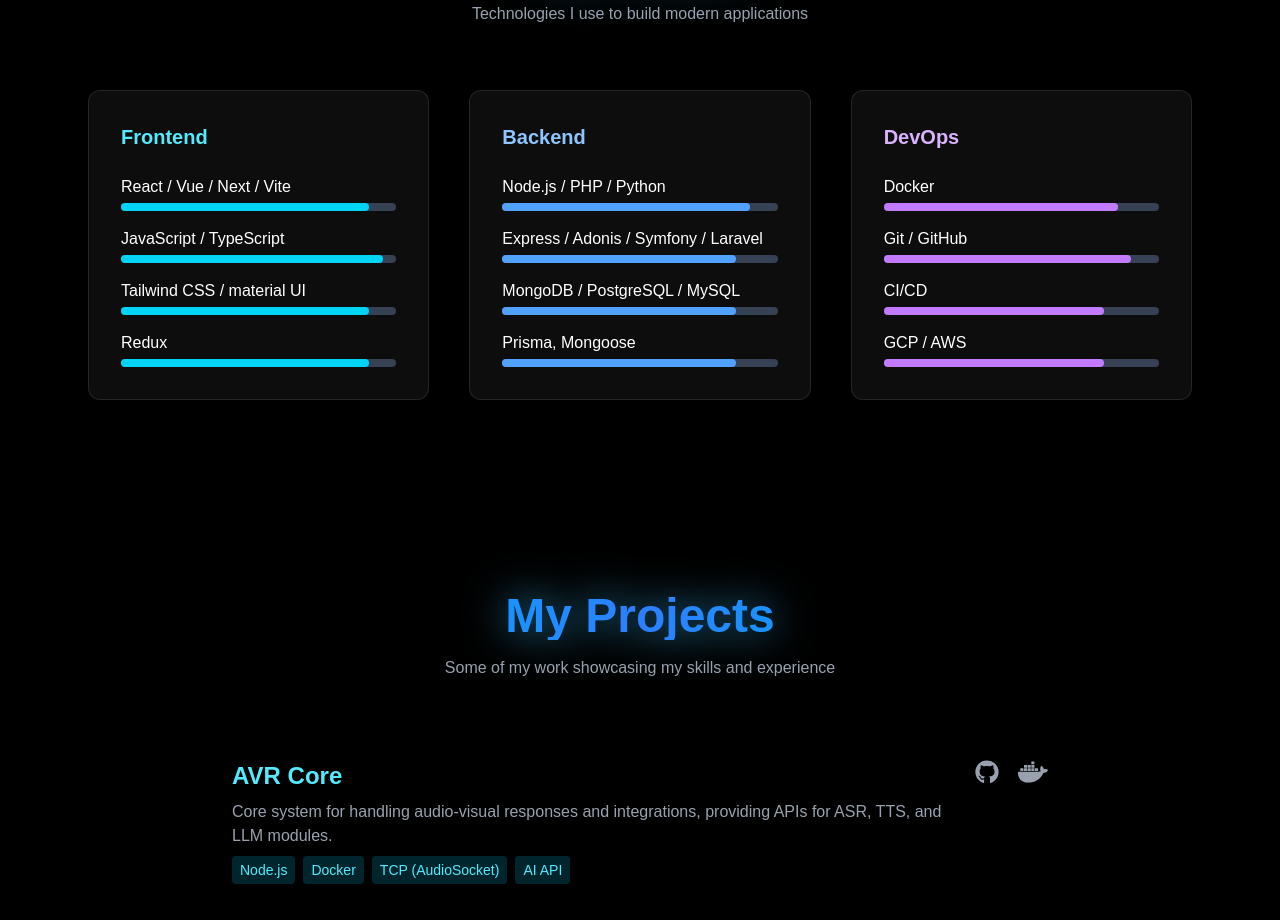
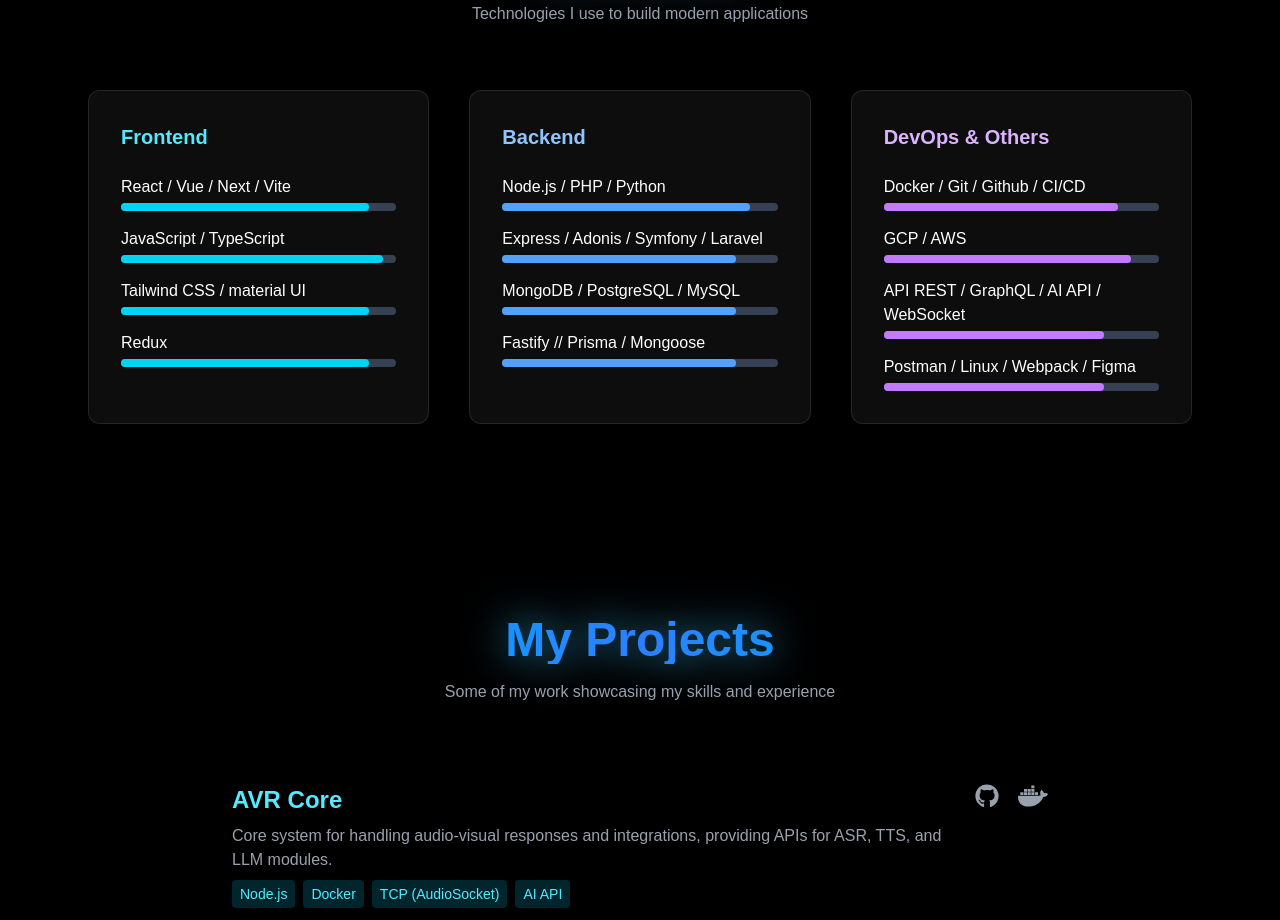
Before and after one commit to Mirindra-lan/Portfolio, a Next.js app: page / in a window 1280 px wide. Shown: the part 2240-3160 px from the top of the page. Built offline with nearby package versions, Linux system fonts and the light colour scheme.

Commit message:
Update skills.tsx

```diff
--- a/app/components/skills.tsx
+++ b/app/components/skills.tsx
@@ -68,7 +68,7 @@ export default function Skills() {
                         </div>
                     </div>
                     <div>
-                        <p>Prisma, Mongoose</p>
+                        <p>Fastify // Prisma / Mongoose</p>
                         <div className="w-full bg-gray-700 rounded-full h-2 mt-1">
                             <div className="bg-blue-400 h-2 rounded-full w-[85%]"></div>
                         </div>
@@ -79,29 +79,29 @@ export default function Skills() {
 
             <div className="bg-white/5 backdrop-blur-xl border border-white/10 p-8 rounded-xl hover:shadow-purple-500/30 hover:shadow-lg transition">
                 <h3 className="text-xl font-semibold mb-6 text-purple-300">
-                    DevOps
+                    DevOps & Others
                 </h3>
                 <div className="space-y-4">
                     <div>
-                        <p>Docker</p>
+                        <p>Docker / Git / Github / CI/CD</p>
                         <div className="w-full bg-gray-700 rounded-full h-2 mt-1">
                             <div className="bg-purple-400 h-2 rounded-full w-[85%]"></div>
                         </div>
                     </div>
                     <div>
-                        <p>Git / GitHub</p>
+                        <p>GCP / AWS</p>
                         <div className="w-full bg-gray-700 rounded-full h-2 mt-1">
                             <div className="bg-purple-400 h-2 rounded-full w-[90%]"></div>
                         </div>
                     </div>
                     <div>
-                        <p>CI/CD</p>
+                        <p>API REST / GraphQL / AI API / WebSocket</p>
                         <div className="w-full bg-gray-700 rounded-full h-2 mt-1">
                             <div className="bg-purple-400 h-2 rounded-full w-[80%]"></div>
                         </div>
                     </div>
                     <div>
-                        <p>GCP / AWS</p>
+                        <p>Postman / Linux / Webpack / Figma</p>
                         <div className="w-full bg-gray-700 rounded-full h-2 mt-1">
                             <div className="bg-purple-400 h-2 rounded-full w-[80%]"></div>
                         </div>
```
